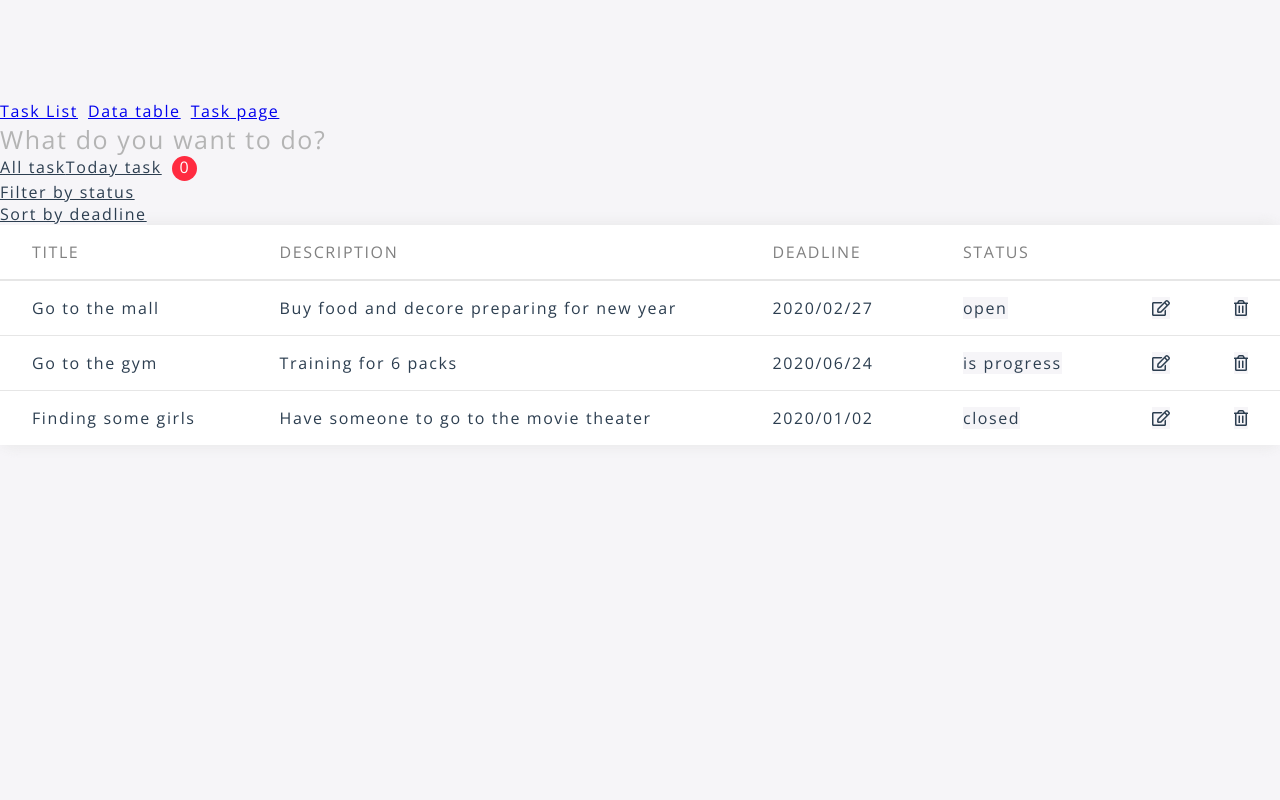
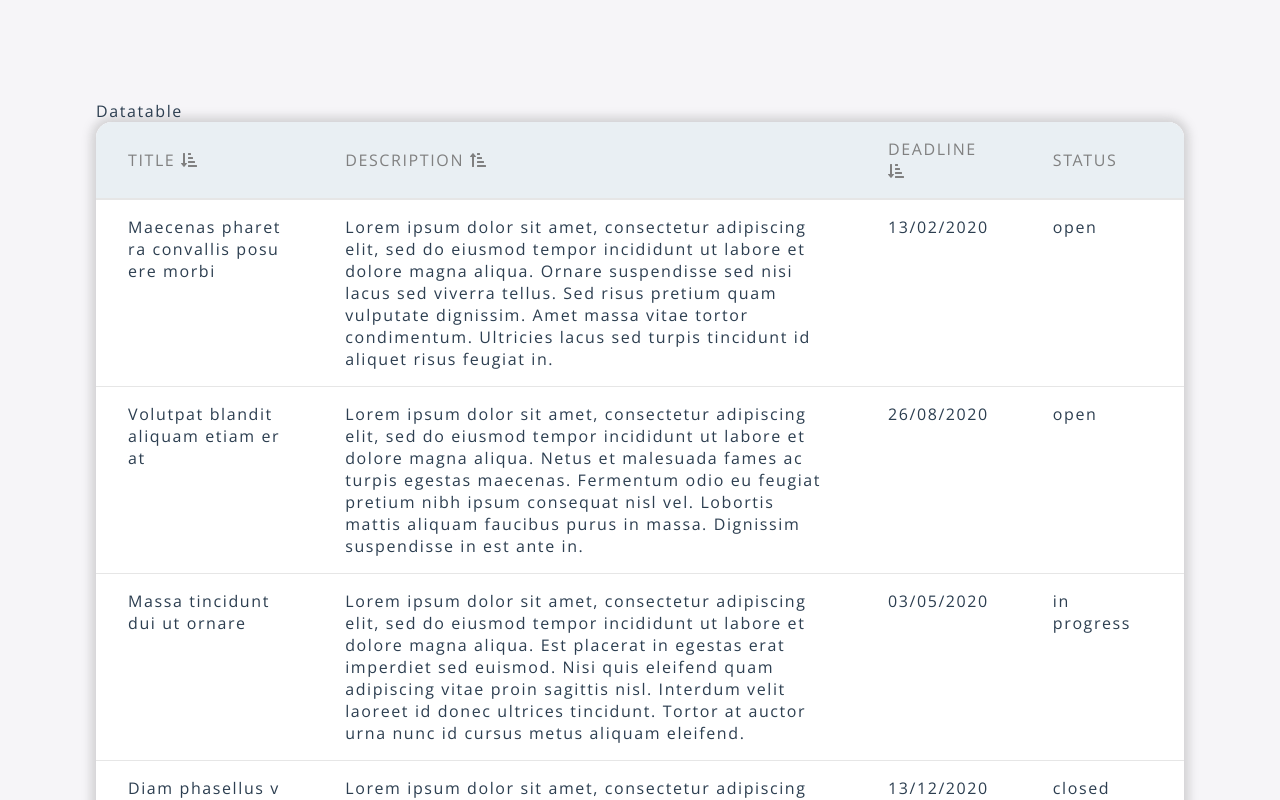
Before and after one commit to tonyminh95/todo-list-vuejs, a Vue app: page / in a window 1280 px wide. Shown: the top 800 px of the page. Built offline with nearby package versions, Linux system fonts and the light colour scheme.

Commit message:
custom sort

```diff
--- a/src/App.vue
+++ b/src/App.vue
@@ -1,17 +1,22 @@
 <template>
     <div id="app">
-        <div id="nav">
+        <!-- <div id="nav">
             <router-link to="/">Task List</router-link>
             <router-link to="/datatable">Data table</router-link>
             <router-link to="/tasks">Task page</router-link>
         </div>
-        <router-view/>
+        <router-view/> -->
+        <task/>
     </div>
 </template>
 
 <script>
+import Task from '@/pages/TaskPage'
     export default {
-        name: 'App'
+        name: 'App',
+        components: {
+            Task
+        }
     }
 </script>
 
--- a/src/pages/TaskPage.vue
+++ b/src/pages/TaskPage.vue
@@ -1,12 +1,14 @@
 <template>
     <div style="width: 85%; margin: 0 auto; margin-top: 50px;">
+
+        <div>Datatable</div>
 
         <table class="table">
             <thead>
                 <tr>
                     <th v-for="(header, index) in headers" :key="index" :width="header.width">
                         {{ header.title }}
-                        <span v-if="typeof header.sort !== 'undefined'" @click="header.sort = !header.sort" class="table__sort-icon">
+                        <span v-if="typeof header.sort !== 'undefined'" @click="sort(index)" class="table__sort-icon">
                             <fa-icon :icon="['fas', 'sort-amount-down-alt']" v-if="header.sort"></fa-icon>
                             <fa-icon :icon="['fas', 'sort-amount-up-alt']" v-else></fa-icon>
                         </span>
@@ -62,9 +64,12 @@
         data () {
             return {
                 actions: new Map([
-                    ['sort_asc', this.minh],
+                    ['sort_asc', this.sortAsc],
                     ['sort_desc', () => { alert(2) }]
                 ]),
+
+
+
                 page_size: 10,
                 page_number: 1,
                 entries: [10, 25, 50, 75, 100],
@@ -110,12 +115,33 @@
         computed: {
             items () {
                 return this.bodies.slice(this.page_size * (this.page_number - 1), this.page_size * (this.page_number - 1) + this.page_size)
+            },
+
+            // test() {
+                // this.actions.get('pagination')
+                // this.actions.get('pagination')
+                // this.actions.get('pagination')
+                // this.actions.get('pagination')
+            // },
+
+            test2() {
+                return this.bodiesslice(this.page_size * (this.page_number - 1), this.page_size * (this.page_number - 1) + this.page_size)
             }
         },
 
         methods: {
-            minh () {
+            sortAsc () {
                 return 123
+            },
+
+            sortDesc () {
+                return 234
+            },
+
+            sort (index) {
+                const header = this.headers[index]
+                header.sort = !header.sort
+                alert(header.title)
             }
         },
 
--- a/src/styles/components/_table.scss
+++ b/src/styles/components/_table.scss
@@ -2,7 +2,7 @@
     width: 100%;
     -webkit-box-shadow: 0px 0px 10px 5px rgba(lighten($color-gray, 40%), 0.57);
     -moz-box-shadow: 0px 0px 10px 5px rgba(lighten($color-gray, 40%),0.57);
-    box-shadow: 0px 0px 10px 5px rgba(lighten($color-gray, 40%),0.57);
+    box-shadow: 0px 0px 10px 5px rgba($color-gray, 0.3);
     border-collapse: collapse;
     text-align: left;
     border-radius: $border-radius-medium;
```
